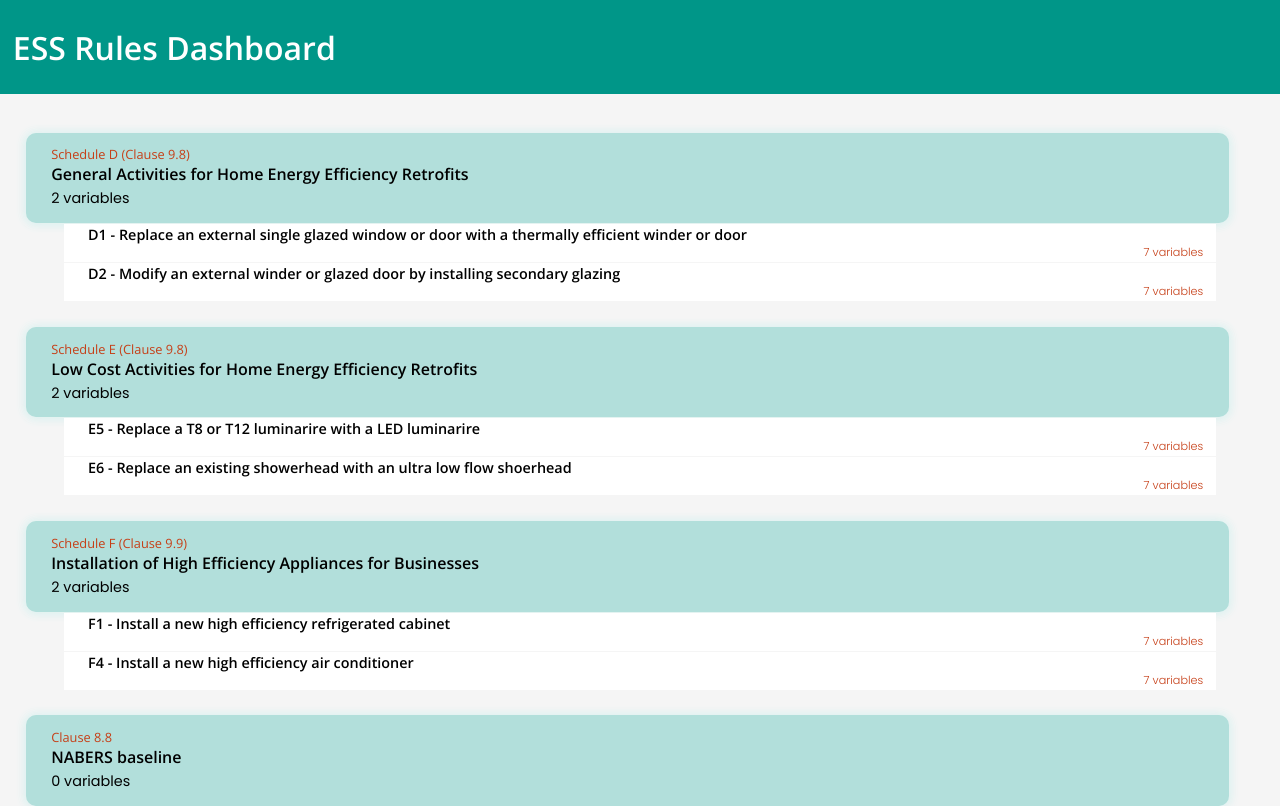
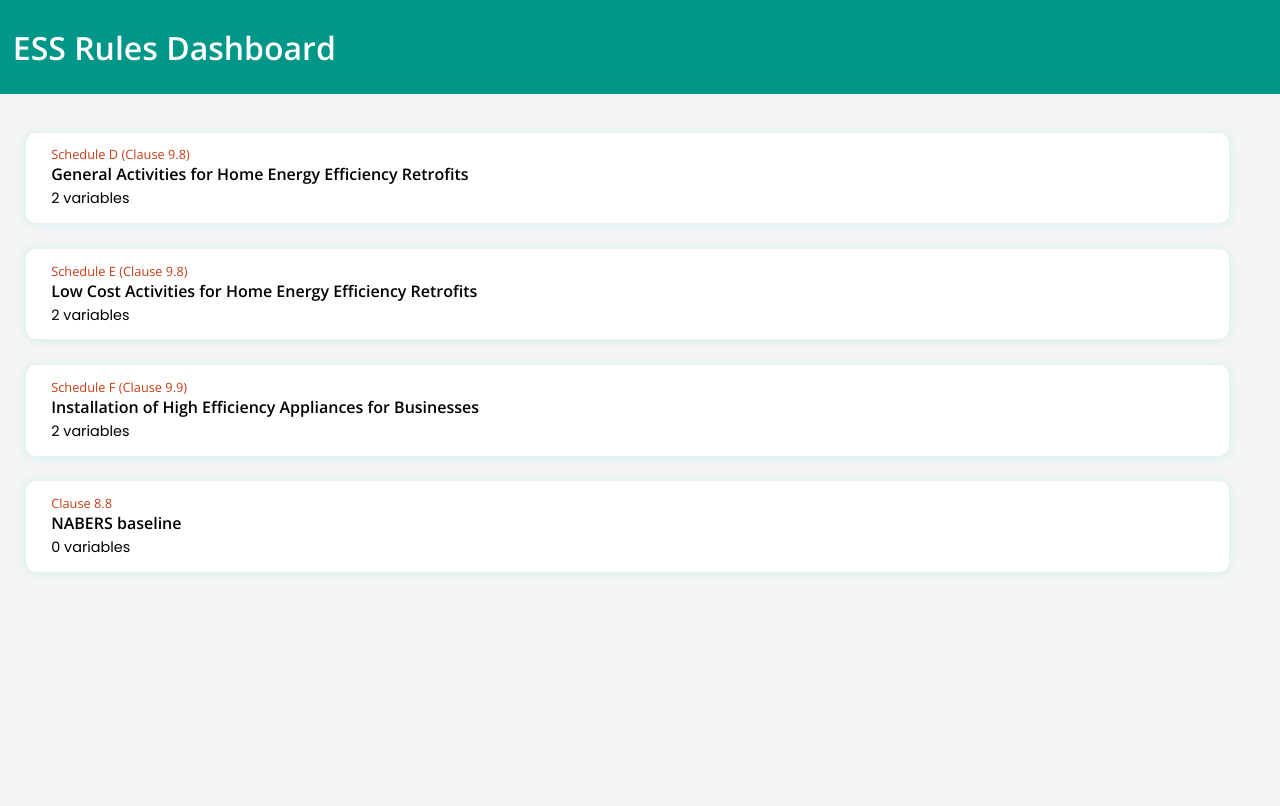
Before and after one commit to energy-savings-scheme/rules-dashboard, a React (Create React App) app: page / in a window 1280 px wide. Built offline with nearby package versions, Linux system fonts and the light colour scheme.

Commit message:
summary and sub tile working with variables

```diff
--- a/src/components/App.js
+++ b/src/components/App.js
@@ -7,19 +7,16 @@ import '../services/network_request';
 import sortResponse from '../services/sortResponse';
 // import { getRequest, postRequest } from "../services/network_request";
 import variables from '../fullList.json';
-
 import variable_tree from '../services/variable_tree.json';
-
 import OpenFiscaAPI from 'services/openfisca_api';
 
 function App() {
-  // const [sortedVar, setSortedVar] = useState({
-  // 	nabers: {},
-  // 	D: {},
-  // 	E: {},
-  // 	F: {},
-  // 	others: {}
-  // });
+  const [sortedVar, setSortedVar] = useState({
+    D: {},
+    E: {},
+    F: {},
+    nabers: {},
+  });
 
   // const updateSortedVar = (name, variableJson) => {
   // 	setSortedVar((prevState) => {
@@ -41,9 +38,9 @@ function App() {
     // 	// 	return varSorted;
     // 	// });
     // });
+    // sortResponse(variables);
 
-    sortResponse(variables);
-
+    setSortedVar(sortResponse(variables));
     // postRequest("dependencies");
     // postRequest("calculate");
   }, []);
@@ -52,14 +49,15 @@ function App() {
     <div>
       <Header />
       <div className="App">
-        {variable_tree.map((category) => {
+        {variable_tree.map((majorCat) => {
           return (
             <Summary
-              key={category.majorLabel}
-              sectionTitle={category.activityName}
-              subTitle={category.reference}
-              variableNumber={category.subCategories.length}
-              subCategories={category.subCategories}
+              key={majorCat.majorLabel}
+              sectionTitle={majorCat.activityName}
+              subTitle={majorCat.reference}
+              variableNumber={majorCat.subCategories.length}
+              subCategories={majorCat.subCategories}
+              majorList={sortedVar[majorCat.majorLabel]}
             />
           );
         })}
--- /dev/null
+++ b/src/components/Simple_variable_tile.jsx
@@ -0,0 +1,17 @@
+import '../styles/simple_variable_tile.css';
+
+export default function SimpleVariableTile(props) {
+  return (
+    <div>
+      <div className="simple-var-tile-div">
+        <div className="simple-var-tile-index-div">
+          <span>{props.index}. </span>
+        </div>
+        <div>
+          <p className="simple-var-tile-title">{props.varDescription}</p>
+          <p className="simple-var-tile-subtext">{props.varID}</p>
+        </div>
+      </div>
+    </div>
+  );
+}
--- a/src/components/SubCategoryTile.jsx
+++ b/src/components/SubCategoryTile.jsx
@@ -1,22 +1,41 @@
-
-import "../styles/sub-cat-tile.css"
+import { useEffect, useState } from 'react';
+import '../styles/sub-cat-tile.css';
+import SimpleVariableTile from './Simple_variable_tile';
+import VariableTile from './variable_tile.jsx';
 
 export default function SubCategoryTile(props) {
+  const [clicked, setClick] = useState(false);
 
-    var number_variables = 7;
+  const handleClick = () => {
+    setClick(!clicked);
+  };
 
-    return (
+  useEffect(() => {
+    // setNumVar(props.varList.length);
+  }, []);
 
-        <div className="sub-cat-tile-div">
-            <div className="title-div">
-                {`${props.subRef} - ${props.title}`}
-            </div>
-            <div className="sub-title">
-                <p className="sub-title">{number_variables} variables</p>
-            </div>
-
-        </div >
-
-    );
-
+  return (
+    <div>
+      <div className="sub-cat-tile-div" onClick={handleClick}>
+        <div className="title-div">{`${props.subRef} - ${props.title}`}</div>
+        <div className="sub-title">
+          <p className="sub-title">{props.varLength} variables</p>
+        </div>
+      </div>
+      {/* <div>
+        {clicked &&
+          props.varList.map((item, index) => {
+            return (
+              <SimpleVariableTile key={item} index={index + 1} varID={item} varDescription={item} />
+            );
+          })}
+      </div> */}
+      <div>
+        {clicked &&
+          props.varList.map((item, index) => {
+            return <VariableTile key={item} index={index + 1} varID={item} />;
+          })}
+      </div>
+    </div>
+  );
 }
--- a/src/components/Summary.jsx
+++ b/src/components/Summary.jsx
@@ -3,10 +3,11 @@ import '../styles/Summary.css';
 import SubCategoryTile from './SubCategoryTile';
 
 export default function Summary(props) {
-  const [clicked, setClick] = useState(true);
+  const [clicked, setClick] = useState(false);
 
   function handleClick() {
     setClick(!clicked);
+    console.log(props.majorList);
   }
 
   return (
@@ -23,8 +24,15 @@ export default function Summary(props) {
       <div className="summary-expansion-div">
         {clicked &&
           props.subCategories.map((subCat, index) => {
+            let varList = props.majorList[subCat.subLabel];
             return (
-              <SubCategoryTile key={index} subRef={subCat.subLabel} title={subCat.activityName} />
+              <SubCategoryTile
+                key={index}
+                subRef={subCat.subLabel}
+                title={subCat.activityName}
+                varLength={varList.length}
+                varList={varList}
+              />
             );
           })}
       </div>
--- a/src/components/variable_tile.js
+++ b/src/components/variable_tile.jsx
@@ -2,49 +2,54 @@ import '../styles/variable_tile.css';
 import React, { useState, useEffect } from 'react';
 import { getRequest } from '../services/network_request';
 
-export default function VariableTile() {
+export default function VariableTile(props) {
   const [varData, setVarData] = useState({
     id: 'number_of_certificates',
     entity: null,
     unit: null,
     definitionPeriod: null,
     formula: false,
+    varDescription: null,
   });
 
-  const index = 1;
-  const varID = 'number_of_certificates';
-  const varDescription = 'The total number of certificates generated from this activity.';
-  const varURL = 'variable/number_of_certificates';
+  // const index = 1;
+  // const varID = 'number_of_certificates';
+  // const varDescription = 'The total number of certificates generated from this activity.';
+  // const varURL = 'variable/number_of_certificates';
 
   const createForm = () => {
     console.log('create form to compute this variable');
   };
 
   useEffect(() => {
+    var varURL = `variable/${props.varID}`;
     const fetchVarData = async () => {
       let res = await getRequest(varURL);
       let data = res.data;
-      console.log(data);
       setVarData({
         definitionPeriod: data.definitionPeriod,
         unit: data.valueType,
         entity: data.entity,
         formula: Object.keys(data).includes('formulas'),
+        varDescription: data.description,
       });
     };
     fetchVarData();
+    //TODO: clean up unmounted states when closed
   }, []);
 
   return (
     <div className="var-tile-div">
       <div className="var-tile-index-div">
-        <span>{index}. </span>
+        <span>{props.index}. </span>
       </div>
-      <div>
-        <p className="var-tile-title">{varDescription}</p>
+      <div className="var-detail-div">
+        <p className="var-tile-title">{varData.varDescription}</p>
         <p className="var-tile-subtext">
-          <span className="var-data-in-subtext">{varID}</span> applies to{' '}
-          <span className="var-data-in-subtext">{varData.entity}</span>
+          <span className="var-data-in-subtext"> {props.varID} </span> with value in
+          <span className="var-data-in-subtext"> {varData.unit} </span> applies to{' '}
+          <span className="var-data-in-subtext">{varData.entity}</span> for period
+          <span className="var-data-in-subtext"> {varData.definitionPeriod} </span>
         </p>
       </div>
       {varData.formula && (
--- a/src/services/sortResponse.js
+++ b/src/services/sortResponse.js
@@ -38,8 +38,7 @@ function sortResponse(variables) {
       });
     }
   });
-
-  console.log(sorted_var);
+  return sorted_var;
 }
 
 export default sortResponse;
--- /dev/null
+++ b/src/styles/simple_variable_tile.css
@@ -0,0 +1,28 @@
+.simple-var-tile-div {
+  width: inherit;
+  background-color: #fbe9e7;
+  border-radius: 10px;
+  display: flex;
+  margin: 1px 9%;
+  padding: 0;
+  align-items: flex-start;
+  flex-flow: row wrap;
+}
+/* .var-tile-div:hover {
+	background-color: #ffccbc;
+} */
+
+.simple-var-tile-index-div {
+  margin: 0 1%;
+  font-size: 10px;
+}
+.simple-var-tile-title {
+  font-family: 'Open Sans', sans-serif;
+  font-weight: 500;
+  font-size: 10px;
+}
+.simple-var-tile-subtext {
+  font-size: 10px;
+  font-weight: 300;
+  margin: 0;
+}
--- a/src/styles/sub-cat-tile.css
+++ b/src/styles/sub-cat-tile.css
@@ -1,23 +1,24 @@
-.sub-cat-tile-div{
+.sub-cat-tile-div {
   width: inherit;
-background-color: #ffffff;
+  background-color: white;
+  color: #004d40;
+  border-radius: 10px;
   margin: 1px 5% 0 5%;
-padding:1px 1%;
+  padding: 1px 1%;
   text-align: left;
 }
 
-
 .title-div {
-	font-size : 0.9rem ;
+  font-size: 0.9rem;
   margin: 0 0 0 1%;
-    font-family: "Open Sans";
-    font-weight:600;
+  font-family: 'Open Sans';
+  font-weight: 600;
 }
 
-.sub-title{
+.sub-title {
   text-align: right;
-font-size : 0.7rem ;
+  font-size: 0.7rem;
   margin: 0 0 0 1%;
-font-weight:300;
+  font-weight: 300;
   color: #c63f17;
 }
--- a/src/styles/variable_tile.css
+++ b/src/styles/variable_tile.css
@@ -1,47 +1,51 @@
 .var-tile-div {
-	background-color: white;
+  background-color: #ffffff;
   border-radius: 10px;
   display: flex;
-	margin: 5% 2% 0 2%;
+  margin: 1px 5% 0 10%;
   padding: 1% 1%;
-	box-shadow: 1px 1px 10px 1px #fbe9e7, -1px 0 10px 1px #fbe9e7;
   align-items: flex-start;
   position: relative;
+  text-align: left;
 }
 /* .var-tile-div:hover {
 	background-color: #ffccbc;
 } */
 
-
+.var-detail-div {
+  padding-right: 6%;
+}
 
 .var-tile-index-div {
   margin: 0 1%;
+  font-size: 12px;
 }
 .var-tile-title {
-	font-family: "Open Sans", sans-serif;
-	font-weight: 600;
+  font-size: 12px;
+  font-family: 'Open Sans', sans-serif;
+  font-weight: 500;
 }
 .var-tile-subtext {
-	font-size: 12px;
-	font-weight: 400;
+  font-size: 10px;
+  font-weight: 300;
 }
 
 .var-data-in-subtext {
-	color:#c63f17
+  color: #c63f17;
 }
 
 .calculate-button {
-	background-color: #b2dfdb ;
+  background-color: #b2dfdb;
   box-shadow: 1px 1px 2px 1px #e0e0e0, -1px 0 2px 1px #e0e0e0;
   border-radius: 5px;
   /* border: 1px solid #ff7043; */
-	padding: 1%;
-	align-self: center;
+  padding: 2px;
+  align-self: flex-end;
   position: absolute;
-	right: 5%;
+  right: 5px;
 }
 
 .calculate-button p {
-	font-size: 15px;
+  font-size: 10px;
   font-weight: 600;
 }
```
Lines whose indentation alone changed are shown as unchanged.
